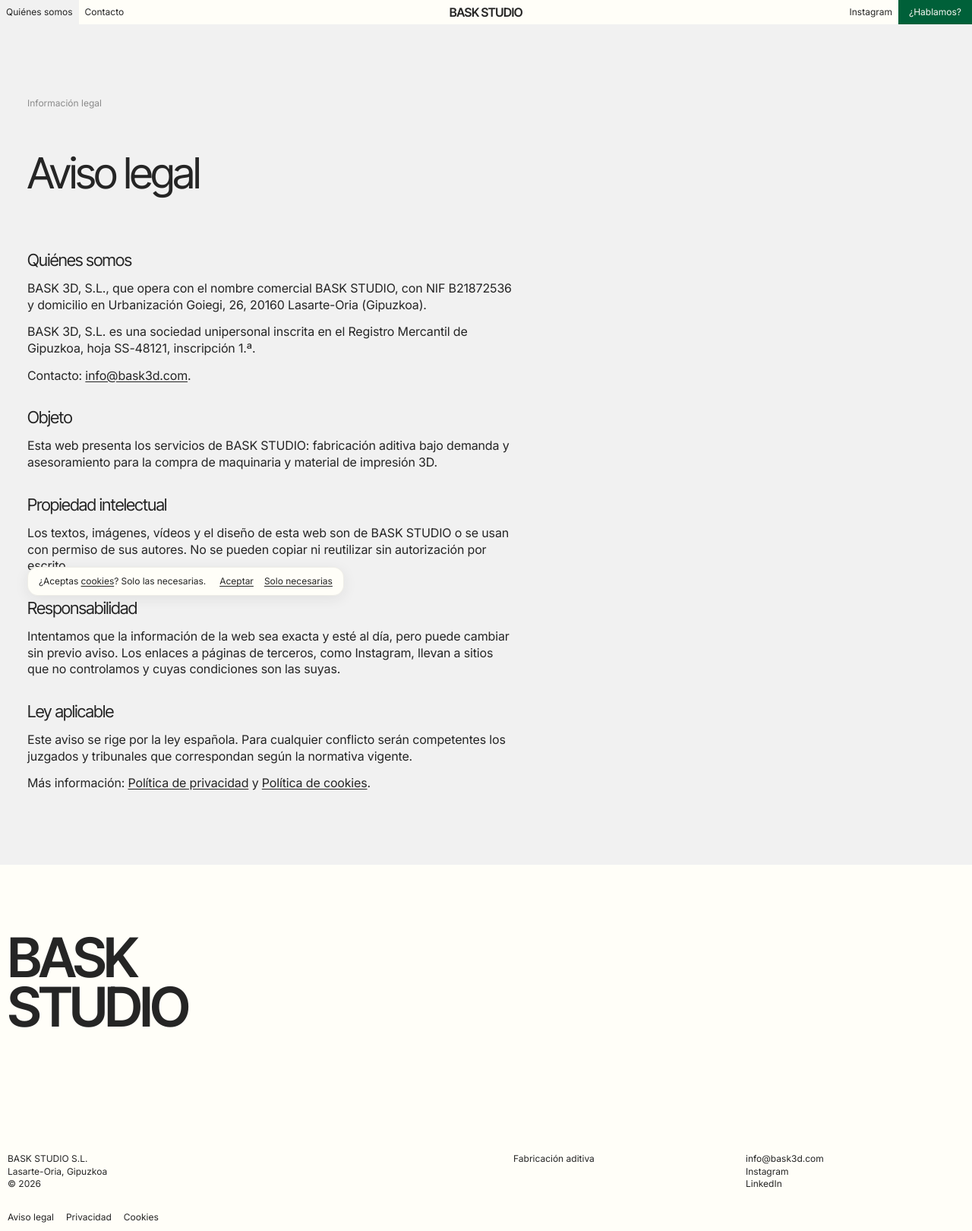
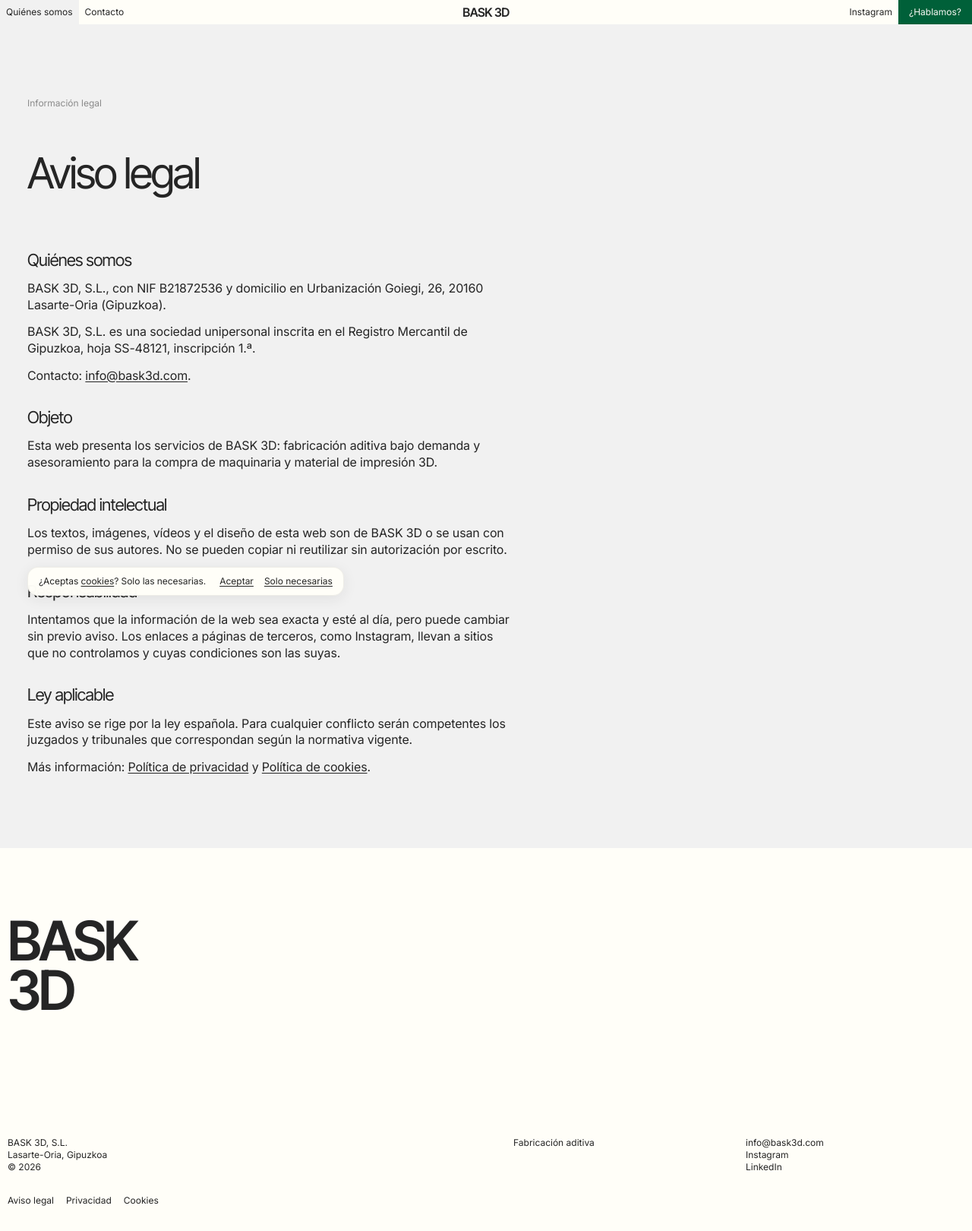
Before and after one commit to byaleksacode/bask-studio-web, a plain HTML site: page aviso-legal.html in a window 1280 px wide. Shown: the whole page at 76% size. After the commit the page ends 1598 px from the top, so only its background shows below. Drawn offline with Linux system fonts and the light colour scheme.

Commit message:
Add files via upload

```diff
--- a/aviso-legal.html
+++ b/aviso-legal.html
@@ -7,7 +7,7 @@
 <link rel="icon" href="favicon.svg" type="image/svg+xml">
 <link rel="icon" href="favicon.ico" sizes="32x32">
 <link rel="apple-touch-icon" href="apple-touch-icon.png">
-<meta name="description" content="Aviso legal de BASK STUDIO, taller de fabricación aditiva de Lasarte-Oria.">
+<meta name="description" content="Aviso legal de BASK 3D, taller de fabricación aditiva de Lasarte-Oria.">
 <link rel="preload" href="assets/fonts/inter-latin-400-normal.woff2" as="font" type="font/woff2" crossorigin>
 <link rel="preload" href="assets/fonts/inter-tight-latin-400-normal.woff2" as="font" type="font/woff2" crossorigin>
 <link rel="preload" href="assets/fonts/inter-tight-latin-600-normal.woff2" as="font" type="font/woff2" crossorigin>
@@ -18,7 +18,7 @@
 <body>
 <header>
   <nav aria-label="Principal"><a href="quienes-somos">Quiénes somos</a><a href="#contacto">Contacto</a></nav>
-  <a class="logo" href="./">BASK STUDIO</a>
+  <a class="logo" href="./">BASK 3D</a>
   <div class="der-grupo">
     <nav aria-label="Secundaria"><a href="https://www.instagram.com/bask3d/" target="_blank" rel="noopener">Instagram</a></nav>
     <a class="hablamos" href="mailto:info@bask3d.com?subject=Quiero%20hablar%20de%20una%20pieza">¿Hablamos?</a>
@@ -44,13 +44,13 @@
   <h1>Aviso legal</h1>
   <div class="leg-txt">
     <h2>Quiénes somos</h2>
-    <p>BASK 3D, S.L., que opera con el nombre comercial BASK STUDIO, con NIF B21872536 y domicilio en Urbanización Goiegi, 26, 20160 Lasarte-Oria (Gipuzkoa).</p>
+    <p>BASK 3D, S.L., con NIF B21872536 y domicilio en Urbanización Goiegi, 26, 20160 Lasarte-Oria (Gipuzkoa).</p>
     <p>BASK 3D, S.L. es una sociedad unipersonal inscrita en el Registro Mercantil de Gipuzkoa, hoja SS-48121, inscripción 1.ª.</p>
     <p>Contacto: <a href="mailto:info@bask3d.com">info@bask3d.com</a>.</p>
     <h2>Objeto</h2>
-    <p>Esta web presenta los servicios de BASK STUDIO: fabricación aditiva bajo demanda y asesoramiento para la compra de maquinaria y material de impresión 3D.</p>
+    <p>Esta web presenta los servicios de BASK 3D: fabricación aditiva bajo demanda y asesoramiento para la compra de maquinaria y material de impresión 3D.</p>
     <h2>Propiedad intelectual</h2>
-    <p>Los textos, imágenes, vídeos y el diseño de esta web son de BASK STUDIO o se usan con permiso de sus autores. No se pueden copiar ni reutilizar sin autorización por escrito.</p>
+    <p>Los textos, imágenes, vídeos y el diseño de esta web son de BASK 3D o se usan con permiso de sus autores. No se pueden copiar ni reutilizar sin autorización por escrito.</p>
     <h2>Responsabilidad</h2>
     <p>Intentamos que la información de la web sea exacta y esté al día, pero puede cambiar sin previo aviso. Los enlaces a páginas de terceros, como Instagram, llevan a sitios que no controlamos y cuyas condiciones son las suyas.</p>
     <h2>Ley aplicable</h2>
@@ -66,11 +66,11 @@
 
 <footer id="contacto">
   <div class="f-cab rev">
-    <p class="f-marca" aria-label="BASK STUDIO">BASK<br>STUDIO</p>
+    <p class="f-marca" aria-label="BASK 3D">BASK<br>3D</p>
   </div>
   <div class="f-bajo rev">
     <div class="f-grid">
-      <div class="f-emp">BASK STUDIO S.L.<br>Lasarte-Oria, Gipuzkoa<br>© 2026</div>
+      <div class="f-emp">BASK 3D, S.L.<br>Lasarte-Oria, Gipuzkoa<br>© 2026</div>
       <div class="f-adit">Fabricación aditiva</div>
       <div class="f-links"><a href="mailto:info@bask3d.com">info@bask3d.com</a><br><a href="https://www.instagram.com/bask3d/" target="_blank" rel="noopener">Instagram</a><br><a href="https://es.linkedin.com/company/bask3d" target="_blank" rel="noopener">LinkedIn</a></div>
     </div>
```
Also changed, not shown: 404.html (+2 -2 lines), cookies.html (+4 -4 lines), index.html (+6 -6 lines), privacidad.html (+5 -5 lines), quienes-somos.html (+5 -5 lines).
